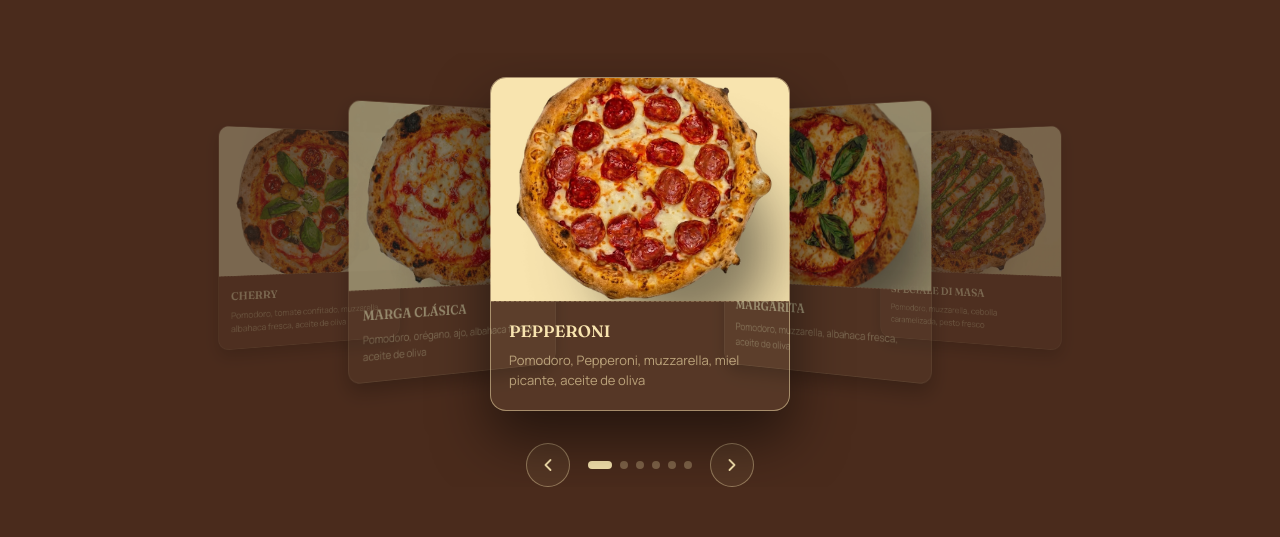
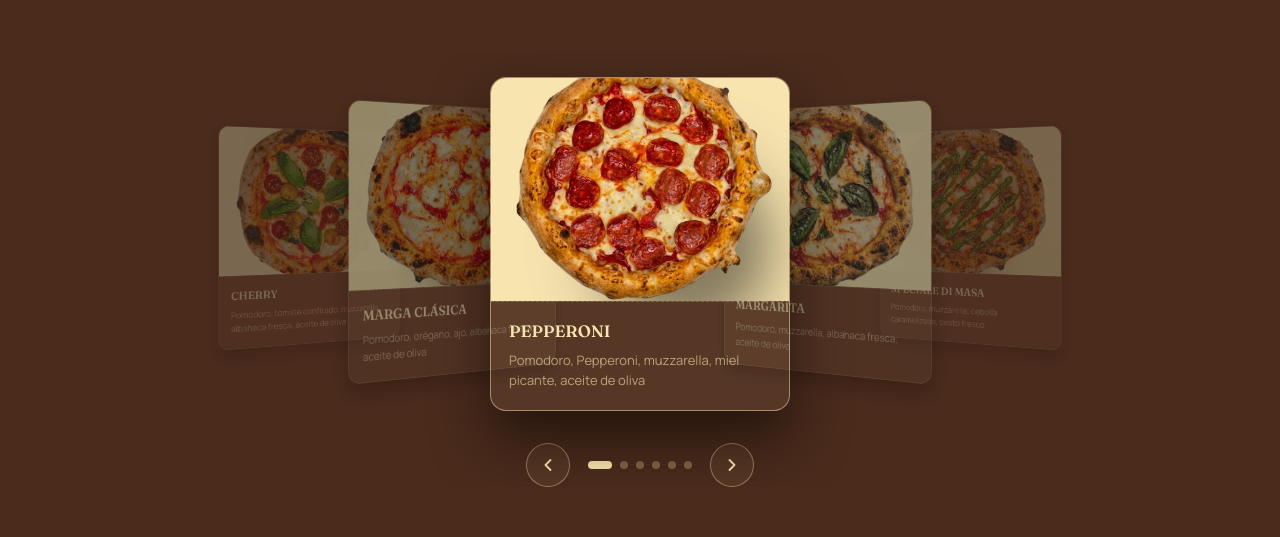
Before and after one commit to sergiosuarez5/masa.pizzeria, a plain HTML site: page index.html in a window 1280 px wide. Shown: the part 1289-1826 px from the top of the page. Drawn offline with Linux system fonts and the light colour scheme.

Commit message:
modifico marga

```diff
--- a/index.html
+++ b/index.html
@@ -74,7 +74,7 @@
       </div>
 
       <div class="pizza-card">
-        <div class="card-img"><img src="./img/pizzas/margarita (2).png" alt="Pizza Margherita" draggable="false"></div>
+        <div class="card-img"><img src="./img/pizzas/margamejor.png" alt="Pizza Margherita" draggable="false"></div>
         <div class="card-body">
           <div class="card-top"><h4 class="card-name">MARGARITA</h4><!-- <span class="card-price">$10.999</span> --></div>
           <p class="card-desc">Pomodoro, muzzarella, albahaca fresca, aceite de oliva</p>
```
Also changed, not shown: img/pizzas/margamejor.png (added).
